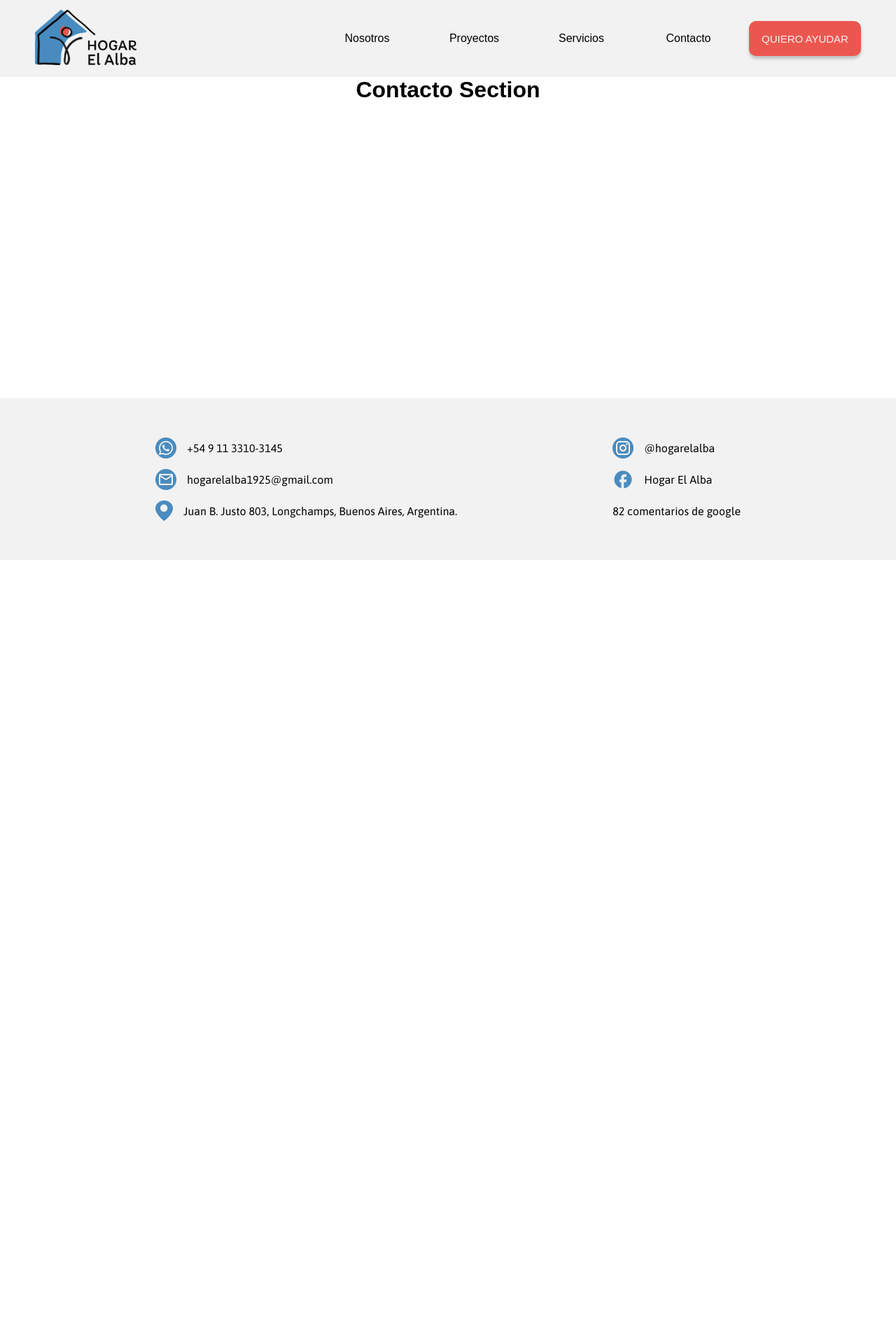
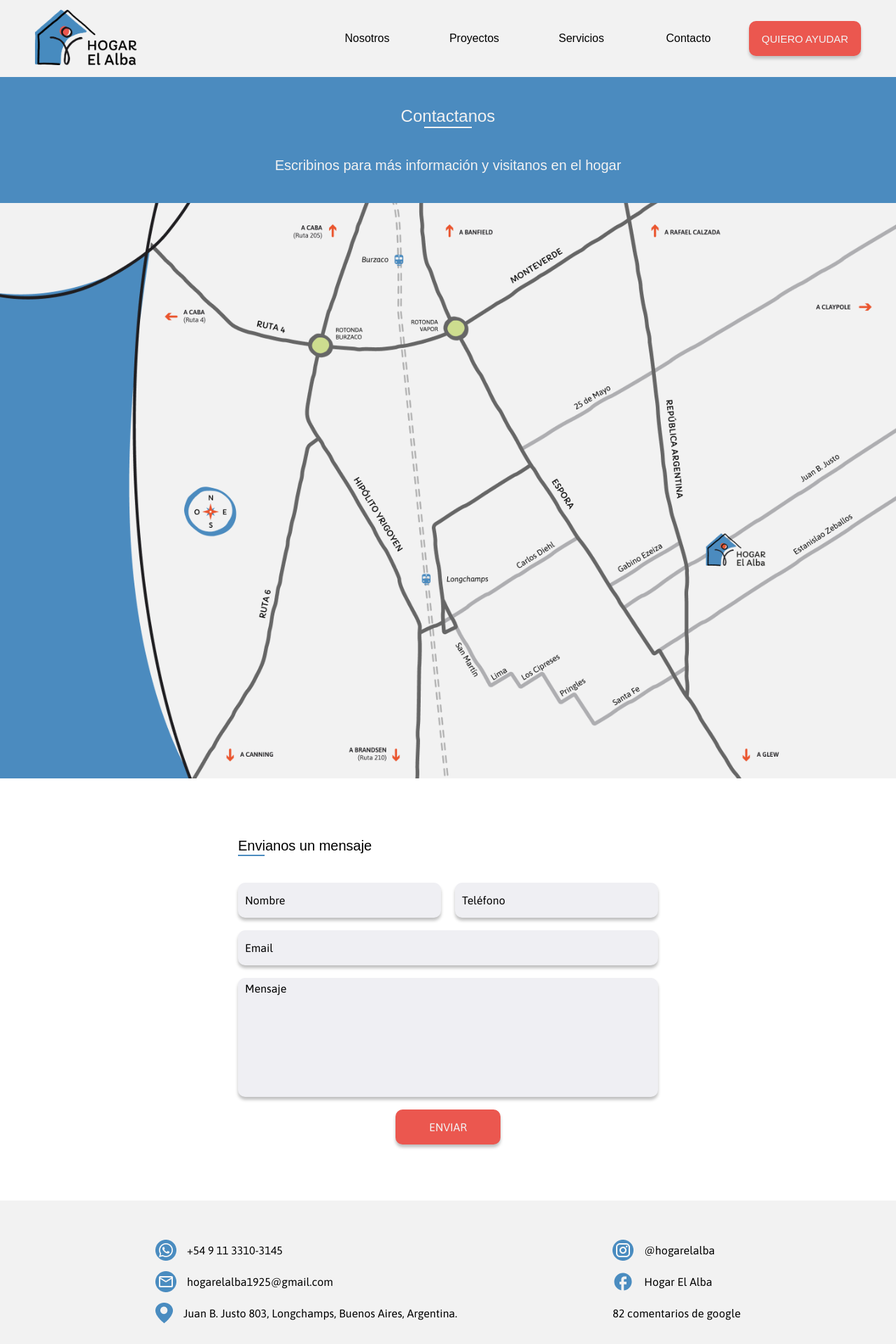
Before and after one commit to melmln/hogar-el-alba, a React (Create React App) app: page /contacto in a window 1280 px wide. Shown: the top 1920 px of the page at 70% size. Before the commit the page ends 800 px from the top, so only its background shows below. Built offline with nearby package versions, Linux system fonts and the light colour scheme; a web font is replaced by a local one.

Commit message:
Se termina sección contacto

```diff
--- a/src/pages/Contacto/Contacto.css
+++ b/src/pages/Contacto/Contacto.css
@@ -0,0 +1,135 @@
+.contact .contact-title {
+  color: var(--white);
+  background-color: var(--lightBlue);
+  min-height: 180px;
+  display: flex;
+  flex-direction: column;
+  justify-content: space-evenly;
+  align-items: center;
+}
+
+.contact-title h1 {
+  font-style: normal;
+  font-weight: 400;
+  font-size: 24px;
+  line-height: 30px;
+}
+
+.contact-title h1::after {
+  content: '';
+  display: block;
+  border-bottom: 2px solid var(--white);
+  width: 50%;
+  margin: 0 auto;
+}
+
+.contact-title h2 {
+  font-style: normal;
+  font-weight: 400;
+  font-size: 20px;
+  line-height: 25px;
+}
+
+.form-section {
+  min-height: 600px;
+  display: flex;
+  flex-direction: column;
+  justify-content: center;
+  align-items: center;
+}
+
+.form-section form {
+  width: 600px;
+  max-width: 600px;
+  display: flex;
+  flex-direction: column;
+  justify-content: center;
+  align-items: center;
+  gap: 18px;
+}
+
+.form-section h2 {
+  font-style: normal;
+  font-weight: 400;
+  font-size: 20px;
+  line-height: 25px;
+  align-self: start;
+  margin-bottom: 20px;
+}
+
+.form-section h2::after {
+  content: '';
+  display: block;
+  border-bottom: 2px solid var(--lightBlue);
+  width: 20%;
+}
+
+.form-section input,
+.form-section textarea {
+  background: #efeff3;
+  box-shadow: 0px 4px 4px rgba(0, 0, 0, 0.25);
+  font-weight: 400;
+  font-size: 16px;
+  line-height: 20px;
+  border-radius: 10px;
+  padding: 5px 10px;
+  border: 0;
+}
+
+.form-section input {
+  height: 50px;
+}
+
+input[id='nombre'],
+input[id='telefono'] {
+  width: 290px;
+}
+
+input[id='email'] {
+  width: 600px;
+}
+
+input[type='submit'] {
+  width: 150px;
+  height: 50px;
+  left: 234px;
+  top: 403px;
+  color: var(--white);
+  background: #eb574f;
+  box-shadow: 0px 4px 4px rgba(0, 0, 0, 0.25);
+  border-radius: 10px;
+  font-style: normal;
+  font-weight: 400;
+  font-size: 16px;
+  line-height: 20px;
+  text-align: center;
+  text-transform: uppercase;
+}
+
+input[type='submit']:hover {
+  cursor: pointer;
+  background: var(--white);
+  color: var(--red);
+}
+
+::placeholder {
+  color: var(--black);
+  font-style: normal;
+  font-weight: 400;
+  font-size: 16px;
+  line-height: 20px;
+}
+
+.form-section textarea {
+  height: 170px;
+  width: 600px;
+  resize: none;
+}
+
+.form-section div {
+  display: flex;
+  justify-content: space-between;
+  align-items: center;
+  width: 600px;
+  max-width: 600px;
+}
--- a/src/pages/Contacto/Contacto.jsx
+++ b/src/pages/Contacto/Contacto.jsx
@@ -1,9 +1,46 @@
 import './Contacto.css'
+import locationMap from '../../assets/img/contacto/mapa-de-ubicacion.png'
 
 const Contacto = () => {
   return (
-    <main className="contacto">
-      <h1>Contacto Section</h1>
+    <main className='contact'>
+      <section className='contact-title'>
+        <h1>Contactanos</h1>
+        <h2>Escribinos para más información y visitanos en el hogar</h2>
+      </section>
+      <section>
+        <img src={locationMap} alt='Mapa de locación de Hogar El Alba' />
+      </section>
+      <section className='form-section'>
+        <form action='' method=''>
+          <h2>Envianos un mensaje</h2>
+          <div>
+            <input
+              type='text'
+              name='nombre'
+              id='nombre'
+              placeholder='Nombre'
+              required
+            />
+            <input
+              type='tel'
+              name='telefono'
+              id='telefono'
+              placeholder='Teléfono'
+              required
+            />
+          </div>
+          <input
+            type='email'
+            name='email'
+            id='email'
+            placeholder='Email'
+            required
+          />
+          <textarea name='mensaje' id='mensaje' cols='30' rows='10' placeholder='Mensaje'></textarea>
+          <input type='submit' value='Enviar' />
+        </form>
+      </section>
     </main>
   )
 }
```
Also changed, not shown: src/assets/img/contacto/mapa-de-ubicacion.png (added).
